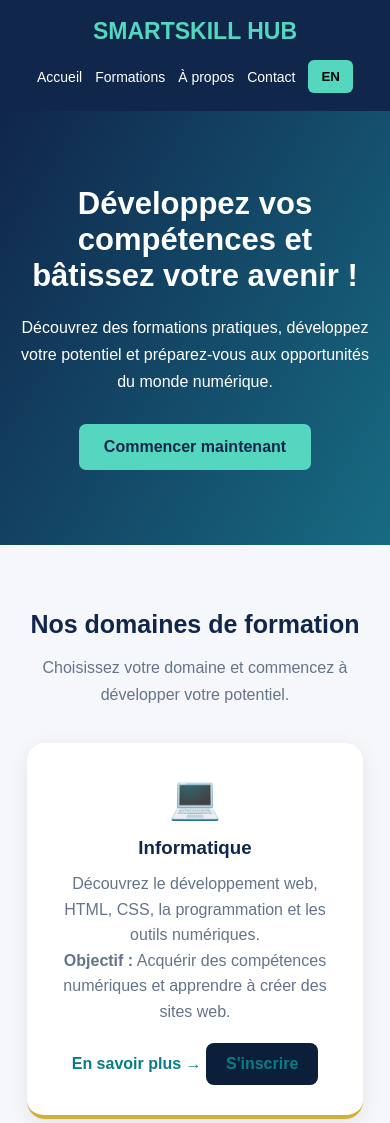
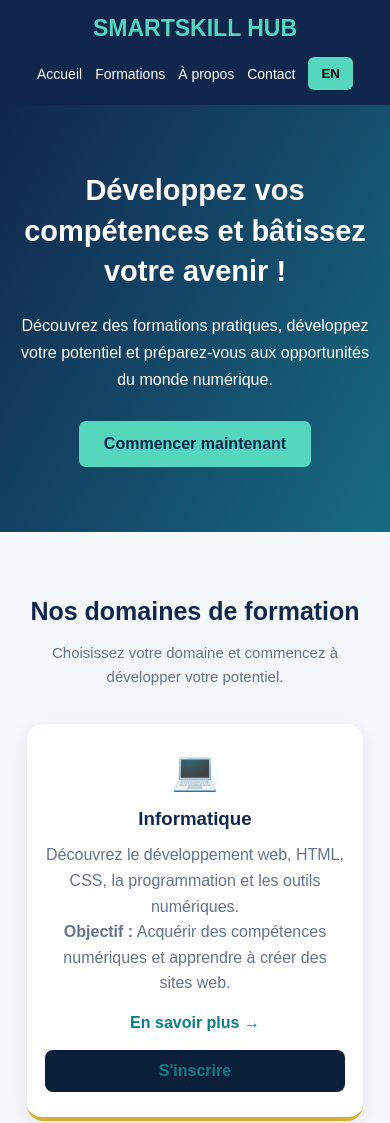
Before and after one commit to Smartkillhub/Smartskill-hub, a plain HTML site: page index.html in a window 390 px wide. Shown: the top 1123 px of the page. Drawn offline with Linux system fonts and the light colour scheme.

Commit message:
Update index.html

```diff
--- a/index.html
+++ b/index.html
@@ -231,25 +231,66 @@ footer {
   font-size: 13px;
 }
 
-@media(max-width: 600px) {
+
+@media (max-width: 600px) {
+
   header {
     justify-content: center;
     text-align: center;
+    padding: 15px;
   }
 
   nav {
     justify-content: center;
     gap: 13px;
+    flex-wrap: wrap;
   }
 
-  .hero { padding: 75px 18px; }
+  .hero {
+    padding: 65px 18px;
+  }
 
-  .hero h1 { font-size: 31px; }
+  .hero h1 {
+    font-size: 29px;
+    line-height: 1.4;
+  }
 
-  .hero p { font-size: 16px; }
+  .hero p {
+    font-size: 16px;
+    line-height: 1.7;
+  }
 
-  .section-title { font-size: 25px; }
+  .section-title {
+    font-size: 25px;
+  }
+
+  .intro {
+    font-size: 15px;
+    line-height: 1.6;
+    padding: 0 12px;
+  }
+
+  .cards {
+    grid-template-columns: 1fr;
+    gap: 18px;
+    margin-top: 25px;
+  }
+
+  .card {
+    padding: 25px 18px;
+    border-radius: 16px;
+  }
+
+  .card .emoji {
+    font-size: 38px;
+  }
+
+  .inscription {
+    width: 100%;
+    box-sizing: border-box;
+  }
 }
+
 
 /* Design du formulaire SmartSkill Hub */
 .contact h3 {
```
